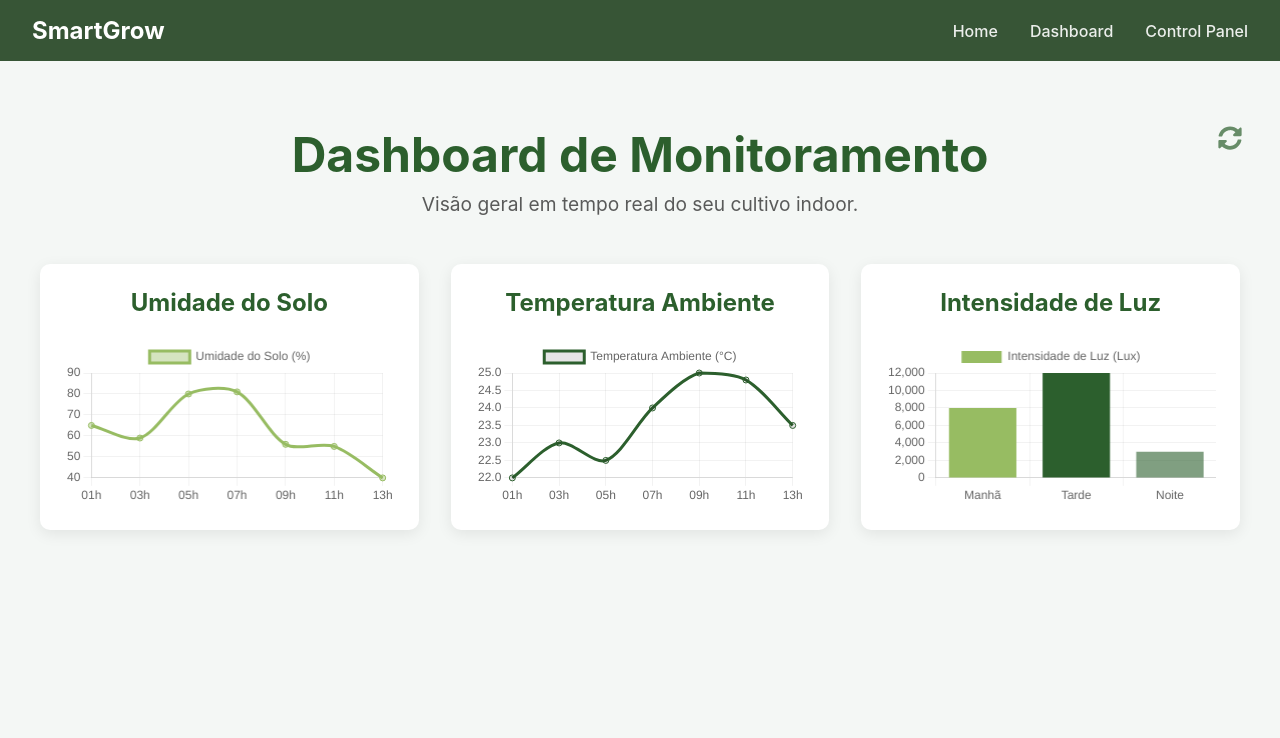
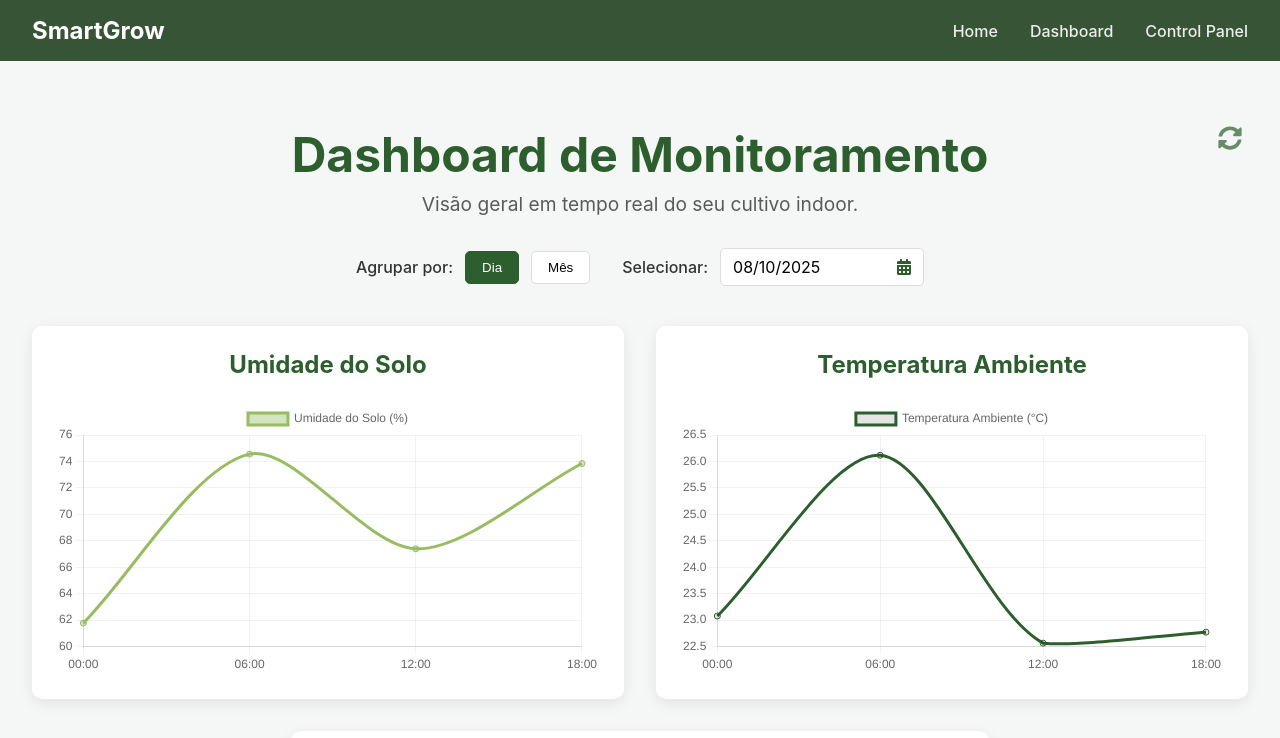
Before and after one commit to GustavoRibeiroOliveira/smart-grow, a React (Vite) app: page /dashboard in a window 1280 px wide. Shown: the top 738 px of the page. Built offline with nearby package versions, Linux system fonts and the light colour scheme; no server answers.

Commit message:
:sparkles: feat: animations

```diff
--- a/src/pages/Dashboard/DashboardPage.css
+++ b/src/pages/Dashboard/DashboardPage.css
@@ -16,7 +16,7 @@
 .dashboard-header {
   position: relative;
   text-align: center;
-  margin-bottom: 3rem;
+  margin-bottom: 2rem;
 }
 
 .dashboard-header h1 {
@@ -60,19 +60,123 @@
 }
 
 @keyframes spin {
-  from {
-    transform: rotate(0deg);
-  }
-  to {
-    transform: rotate(360deg);
-  }
+  from { transform: rotate(0deg); }
+  to { transform: rotate(360deg); }
 }
 
-.dashboard-grid {
-  display: grid;
-  grid-template-columns: repeat(auto-fit, minmax(350px, 1fr));
+.filters-container {
+  display: flex;
+  justify-content: center;
   gap: 2rem;
-  max-width: 1200px;
+  margin-bottom: 2.5rem;
+  flex-wrap: wrap;
+}
+
+.filter-group {
+  display: flex;
+  align-items: center;
+  gap: 0.75rem;
+}
+
+.filter-group label {
+  font-weight: 500;
+  color: var(--dark-text);
+}
+
+.filter-btn {
+  padding: 0.5rem 1rem;
+  border: 1px solid #ddd;
+  background-color: white;
+  border-radius: 5px;
+  cursor: pointer;
+  transition: all 0.2s;
+}
+
+.filter-btn.active {
+  background-color: var(--primary-green);
+  color: white;
+  border-color: var(--primary-green);
+}
+
+.date-input-wrapper {
+  position: relative;
+  display: flex;
+  align-items: center;
+}
+
+.date-input-wrapper .date-input {
+  background-color: white;
+  border: 1px solid #ddd;
+  border-radius: 5px;
+  padding: 0.5rem 2.5rem 0.5rem 0.75rem;
+  font-family: inherit;
+  font-size: 1rem;
+  outline: none;
+  width: 150px;
+  cursor: pointer;
+}
+
+.date-input-wrapper .date-input-icon {
+  position: absolute;
+  right: 12px;
+  color: var(--primary-green);
+  pointer-events: none;
+}
+
+.react-datepicker-popper {
+  z-index: 10;
+}
+
+.react-datepicker__header {
+  background-color: var(--primary-green);
+}
+
+.react-datepicker__current-month,
+.react-datepicker-time__header,
+.react-datepicker-year-header{
+  color: white;
+}
+
+.react-datepicker__navigation-icon::before {
+  border-color: white;
+}
+
+.react-datepicker__day--selected,
+.react-datepicker__month-text--selected {
+  background-color: var(--primary-green);
+  color: white;
+}
+
+.react-datepicker__day--selected:hover,
+.react-datepicker__month-text--selected:hover {
+  background-color: var(--accent-green) !important;
+  color: white;
+}
+
+.react-datepicker__day:hover,
+.react-datepicker__month-text:hover {
+  background-color: var(--accent-green) !important;
+  border-radius: 0.3em;
+  color: white;
+}
+
+.react-datepicker__month-text--disabled:hover,
+.react-datepicker__day--disabled:hover{
+  background-color: white !important;
+  color: #CCCCCC;
+}
+
+.react-datepicker__day--keyboard-selected {
+  background-color: transparent;
+  color: inherit;
+}
+
+.dashboard-flex-grid {
+  display: flex;
+  flex-wrap: wrap;
+  justify-content: center;
+  gap: 2rem;
+  max-width: 1400px;
   margin: 0 auto;
 }
 
@@ -81,10 +185,10 @@
   border-radius: 10px;
   box-shadow: 0 4px 15px rgba(0, 0, 0, 0.08);
   padding: 1.5rem;
-  display: flex;
-  flex-direction: column;
-  justify-content: space-between;
   transition: transform 0.2s ease-in-out;
+  flex: 1 1 500px;
+  max-width: 650px;
+  min-width: 400px;
 }
 
 .chart-card:hover {
@@ -99,9 +203,17 @@
   text-align: center;
 }
 
+.loading-container {
+  text-align: center;
+  font-size: 1.5rem;
+  color: var(--primary-green);
+  padding: 5rem 0;
+}
+
 @media (max-width: 900px) {
-  .dashboard-grid {
-    grid-template-columns: 1fr;
+  .chart-card {
+    flex-basis: 100%;
+    min-width: 300px;
   }
 }
 
@@ -109,8 +221,9 @@
   .dashboard-header h1 {
     font-size: 2.2rem;
   }
-  .refresh-icon-button {
-    font-size: 1.3rem;
-    top: 5px;
+  .filters-container {
+    flex-direction: column;
+    align-items: center;
+    gap: 1rem;
   }
 }
--- a/src/pages/Dashboard/DashboardPage.tsx
+++ b/src/pages/Dashboard/DashboardPage.tsx
@@ -1,59 +1,85 @@
-import React, { useState, useEffect } from 'react';
+import React, { useState, useEffect, useMemo } from 'react';
 import { Line, Bar } from 'react-chartjs-2';
 import {
-  Chart as ChartJS,
-  CategoryScale,
-  LinearScale,
-  PointElement,
-  LineElement,
-  BarElement,
-  Title,
-  Tooltip,
-  Legend,
+  Chart as ChartJS, CategoryScale, LinearScale, PointElement, LineElement, BarElement, Title, Tooltip, Legend
 } from 'chart.js';
-import { FaSyncAlt } from 'react-icons/fa';
+import { FaSyncAlt, FaCalendarAlt } from 'react-icons/fa';
+import { format, isSameDay, isSameMonth, min, max, parseISO } from 'date-fns';
+import { ptBR } from 'date-fns/locale';
+import DatePicker, { registerLocale } from 'react-datepicker';
+import "react-datepicker/dist/react-datepicker.css";
+import Toast from '../../components/common/Toast';
 import './DashboardPage.css';
 
-ChartJS.register(
-  CategoryScale,
-  LinearScale,
-  PointElement,
-  LineElement,
-  BarElement,
-  Title,
-  Tooltip,
-  Legend
-);
+ChartJS.register(CategoryScale, LinearScale, PointElement, LineElement, BarElement, Title, Tooltip, Legend);
+registerLocale('pt-BR', ptBR);
 
-const staticData = {
-  humidity: {
-    labels: ['01h', '03h', '05h', '07h', '09h', '11h', '13h'],
-    values: [65, 59, 80, 81, 56, 55, 40],
-  },
-  temperature: {
-    labels: ['01h', '03h', '05h', '07h', '09h', '11h', '13h'],
-    values: [22, 23, 22.5, 24, 25, 24.8, 23.5],
-  },
-  light: {
-    labels: ['Manhã', 'Tarde', 'Noite'],
-    values: [8000, 12000, 3000],
-  },
+interface DataPoint { time: Date; humidity: number; temperature: number; light: number; }
+
+const generateMockData = (): DataPoint[] => {
+  const data: DataPoint[] = [];
+  const now = new Date();
+  for (let i = 29; i >= 0; i--) {
+    const date = new Date(now.getFullYear(), now.getMonth(), now.getDate() - i);
+    for (let j = 0; j < 4; j++) {
+      const hour = j * 6;
+      const timestamp = new Date(date.getFullYear(), date.getMonth(), date.getDate(), hour);
+      data.push({
+        time: timestamp,
+        humidity: 60 + Math.random() * 15,
+        temperature: 22 + Math.random() * 5,
+        light: (hour > 6 && hour < 18) ? 8000 + Math.random() * 4000 : 0,
+      });
+    }
+  }
+  return data;
 };
 
+const staticData = generateMockData();
+
 const DashboardPage: React.FC = () => {
-  const [chartData, setChartData] = useState(staticData);
-  const [loading, setLoading] = useState(false);
+  const [allData, setAllData] = useState<DataPoint[]>([]);
+  const [filteredData, setFilteredData] = useState<DataPoint[]>([]);
+  const [loading, setLoading] = useState(true);
+  const [toast, setToast] = useState<{ message: string; type: 'success' | 'error' } | null>(null);
+  const [filterType, setFilterType] = useState<'day' | 'month'>('day');
+  const [selectedDate, setSelectedDate] = useState(new Date());
 
-  const fetchData = async () => {
+  const dateBoundaries = useMemo(() => {
+    if (allData.length === 0) return { minDate: new Date(), maxDate: new Date() };
+    const dates = allData.map(d => d.time);
+    return {
+      minDate: min(dates),
+      maxDate: max(dates),
+    };
+  }, [allData]);
+
+  useEffect(() => {
+    if (allData.length > 0) {
+      let data;
+      if (filterType === 'day') {
+        data = allData.filter(d => isSameDay(d.time, selectedDate));
+      } else {
+        data = allData.filter(d => isSameMonth(d.time, selectedDate));
+      }
+      setFilteredData(data);
+    }
+  }, [selectedDate, filterType, allData]);
+
+  const fetchData = async (isManualRefresh = false) => {
     setLoading(true);
+    setToast(null);
     try {
-      const response = await fetch('https://api.example.com/smartgrow-data');
+      const response = await fetch('https://api.example.com/smartgrow-data-range');
       if (!response.ok) throw new Error('Falha na resposta da rede');
-      const apiData = await response.json();
-      setChartData(apiData);
+      const apiResult = await response.json();
+      const formattedApiData = apiResult.map((d: any) => ({ ...d, time: parseISO(d.time) }));
+      setAllData(formattedApiData);
+      if (isManualRefresh) setToast({ message: 'Dados atualizados com sucesso!', type: 'success' });
     } catch (error) {
       console.error("Falha ao buscar dados da API, usando dados estáticos.", error);
-      setChartData(staticData);
+      setAllData(staticData);
+      if (isManualRefresh) setToast({ message: 'Falha no servidor. Usando dados locais.', type: 'error' });
     } finally {
       setLoading(false);
     }
@@ -63,76 +89,74 @@ const DashboardPage: React.FC = () => {
     fetchData();
   }, []);
 
-  const humidityChart = {
-    labels: chartData.humidity.labels,
-    datasets: [{
-      label: 'Umidade do Solo (%)',
-      data: chartData.humidity.values,
-      fill: true,
-      backgroundColor: 'rgba(151, 188, 98, 0.4)',
-      borderColor: '#97BC62',
-      tension: 0.3,
-    }],
+  const getChartLabels = () => {
+    if (filterType === 'day') {
+      return filteredData.map(d => format(d.time, 'HH:mm'));
+    }
+    return [...new Set(filteredData.map(d => format(d.time, 'dd/MM')))];
   };
 
-  const temperatureChart = {
-    labels: chartData.temperature.labels,
-    datasets: [{
-      label: 'Temperatura Ambiente (°C)',
-      data: chartData.temperature.values,
-      fill: false,
-      borderColor: '#2C5F2D',
-      tension: 0.3,
-    }],
+  const getAggregatedData = (key: 'humidity' | 'temperature' | 'light') => {
+    if (filterType === 'day') return filteredData.map(d => d[key]);
+    const aggregation: { [day: string]: { sum: number, count: number } } = {};
+    filteredData.forEach(d => {
+      const day = format(d.time, 'dd/MM');
+      if (!aggregation[day]) aggregation[day] = { sum: 0, count: 0 };
+      aggregation[day].sum += d[key];
+      aggregation[day].count++;
+    });
+    return Object.values(aggregation).map(agg => agg.sum / agg.count);
   };
 
-  const lightIntensityChart = {
-    labels: chartData.light.labels,
-    datasets: [{
-      label: 'Intensidade de Luz (Lux)',
-      data: chartData.light.values,
-      backgroundColor: ['#97BC62', '#2C5F2D', 'rgba(44, 95, 45, 0.6)'],
-    }],
-  };
-
-  const options = {
-    responsive: true,
-    plugins: {
-      legend: { position: 'top' as const },
-      title: { display: false },
-    },
-    scales: {
-      x: { grid: { color: 'rgba(0,0,0,0.05)' } },
-      y: { grid: { color: 'rgba(0,0,0,0.05)' } },
-    }
-  };
+  const humidityChart = { labels: getChartLabels(), datasets: [{ label: 'Umidade do Solo (%)', data: getAggregatedData('humidity'), fill: true, backgroundColor: 'rgba(151, 188, 98, 0.4)', borderColor: '#97BC62', tension: 0.3 }], };
+  const temperatureChart = { labels: getChartLabels(), datasets: [{ label: 'Temperatura Ambiente (°C)', data: getAggregatedData('temperature'), fill: false, borderColor: '#2C5F2D', tension: 0.3 }], };
+  const lightIntensityChart = { labels: getChartLabels(), datasets: [{ label: 'Intensidade de Luz (Lux)', data: getAggregatedData('light'), backgroundColor: '#97BC62' }], };
+  const options = { responsive: true, plugins: { legend: { position: 'top' as const }, title: { display: false } }, scales: { x: { grid: { color: 'rgba(0,0,0,0.05)' } }, y: { grid: { color: 'rgba(0,0,0,0.05)' } } } };
 
   return (
     <div className="dashboard-container">
+      {toast && <Toast message={toast.message} type={toast.type} onClose={() => setToast(null)} />}
       <div className="dashboard-header">
         <h1>Dashboard de Monitoramento</h1>
         <p>Visão geral em tempo real do seu cultivo indoor.</p>
-        <button onClick={fetchData} className="refresh-icon-button" disabled={loading}>
+        <button onClick={() => fetchData(true)} className="refresh-icon-button" disabled={loading}>
           <FaSyncAlt className={loading ? 'spinning' : ''} />
         </button>
       </div>
 
-      <div className="dashboard-grid">
-        <div className="chart-card">
-          <h2>Umidade do Solo</h2>
-          <Line data={humidityChart} options={options} />
+      <div className="filters-container">
+        <div className="filter-group">
+          <label>Agrupar por:</label>
+          <button className={`filter-btn ${filterType === 'day' ? 'active' : ''}`} onClick={() => setFilterType('day')}>Dia</button>
+          <button className={`filter-btn ${filterType === 'month' ? 'active' : ''}`} onClick={() => setFilterType('month')}>Mês</button>
         </div>
-
-        <div className="chart-card">
-          <h2>Temperatura Ambiente</h2>
-          <Line data={temperatureChart} options={options} />
-        </div>
-
-        <div className="chart-card">
-          <h2>Intensidade de Luz</h2>
-          <Bar data={lightIntensityChart} options={options} />
+        <div className="filter-group">
+          <label>Selecionar:</label>
+          <div className="date-input-wrapper">
+            <DatePicker
+              selected={selectedDate}
+              onChange={(date: Date) => setSelectedDate(date)}
+              minDate={dateBoundaries.minDate}
+              maxDate={dateBoundaries.maxDate}
+              showMonthYearPicker={filterType === 'month'}
+              dateFormat={filterType === 'day' ? 'dd/MM/yyyy' : 'MM/yyyy'}
+              locale="pt-BR"
+              className="date-input"
+            />
+            <FaCalendarAlt className="date-input-icon" />
+          </div>
         </div>
       </div>
+
+      {loading ? (
+        <div className="loading-container">Carregando dados...</div>
+      ) : (
+        <div className="dashboard-flex-grid">
+          <div className="chart-card"><h2>Umidade do Solo</h2><Line data={humidityChart} options={options} /></div>
+          <div className="chart-card"><h2>Temperatura Ambiente</h2><Line data={temperatureChart} options={options} /></div>
+          <div className="chart-card"><h2>Intensidade de Luz</h2><Bar data={lightIntensityChart} options={options} /></div>
+        </div>
+      )}
     </div>
   );
 };
```
